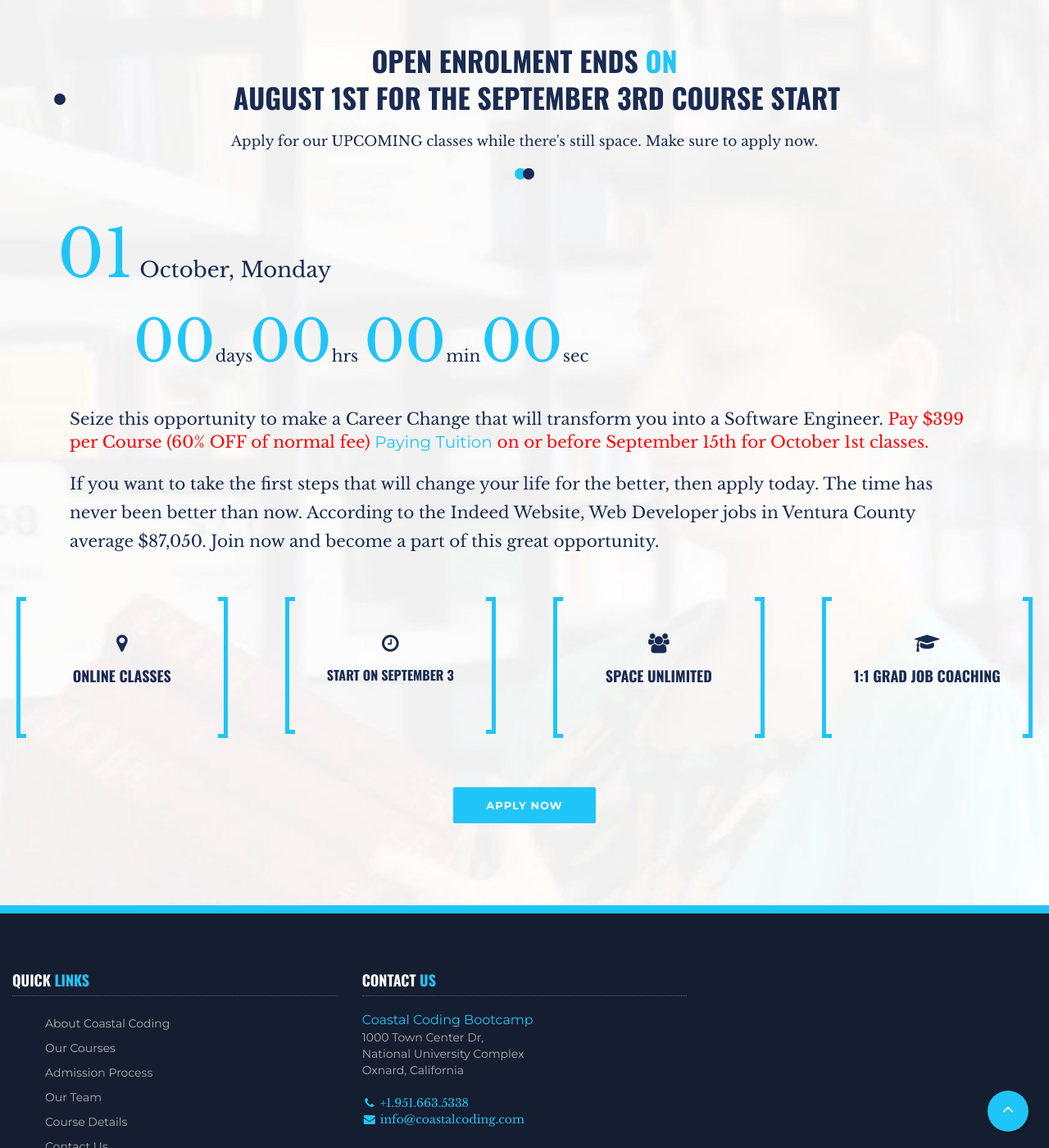
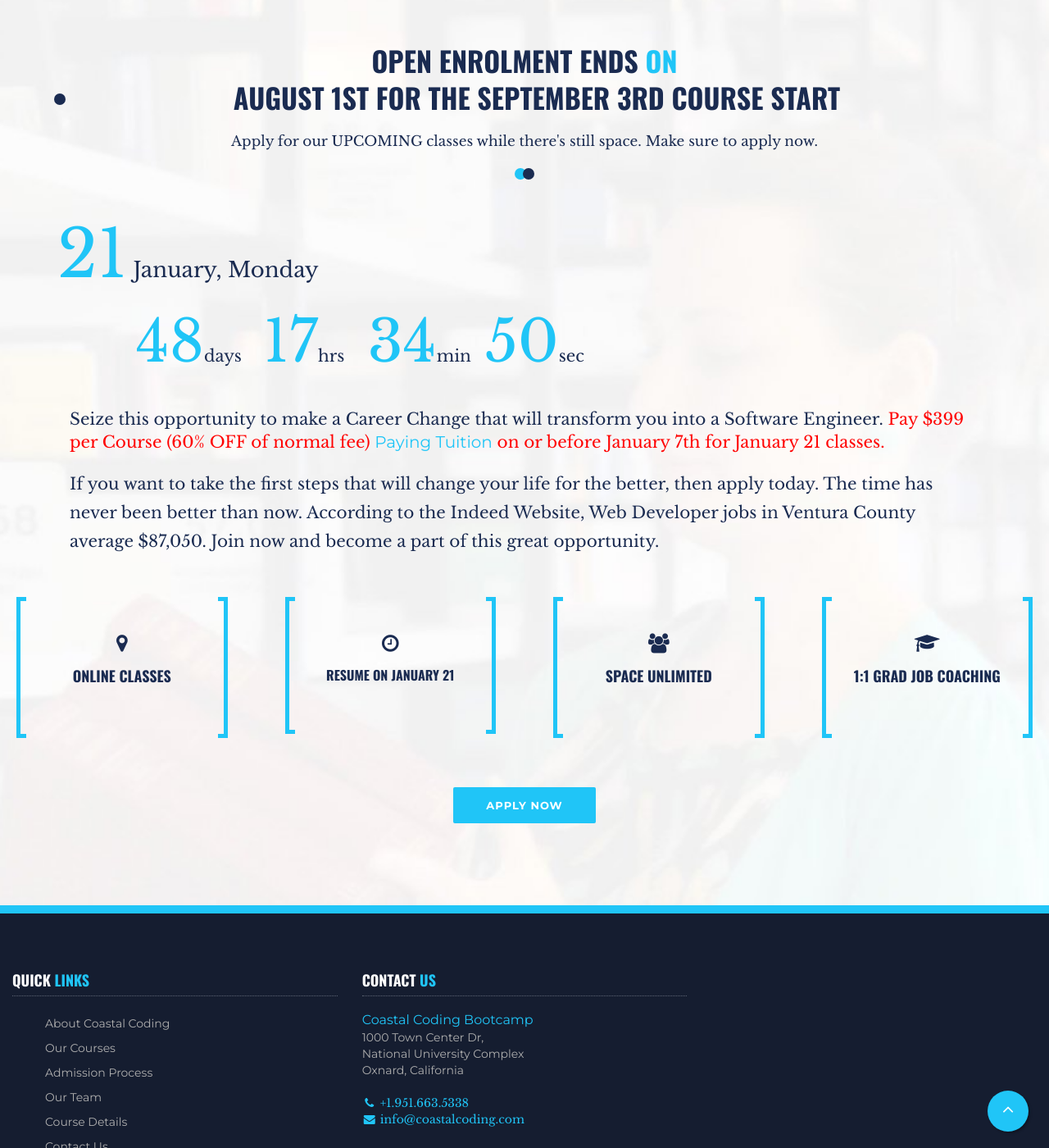
Before and after one commit to pfuzane1/Coastal-Coding, a Jekyll site: the page built from index.html, in a window 1280 px wide and 1400 px high, scrolled down 3923 px. Shown: the whole window at 82% size. Built offline with Jekyll 4.4.1, drawn with Linux system fonts in a browser that asks for light colours.

Commit message:
January Start date

```diff
--- a/index.html
+++ b/index.html
@@ -297,12 +297,12 @@ layout: default
             <div class="row">
                 <div class="col-sm-5">
                     <div class="next-event">
-                        <span class="event-date">01</span> October, Monday
+                        <span class="event-date">21</span> January, Monday
                     </div>
                 </div>
             </div>
                 <div class="col-sm-7">
-                    <ul class="timer" data-date="2018/10/01 00:00:00">           <!-- Put event Date in YYYY/MM/DD hh:mm:ss format -->
+                    <ul class="timer" data-date="2019/01/21 00:00:00">           <!-- Put event Date in YYYY/MM/DD hh:mm:ss format -->
                         <li><span class="days">0</span>days</li>
                         <li><span class="hours">0</span>hrs</li>
                         <li><span class="minutes">00</span>min</li>
@@ -313,7 +313,7 @@ layout: default
                 <div class="col-sm-12 mt-20">
                     <div class="event-details">
                    	    <p class="lead">Seize this opportunity to make a Career Change that will transform you into a Software Engineer.
-               			 <span class="savemoney">Pay $399 per Course (60% OFF of normal fee) <a href="admission-process.html">Paying Tuition</a> on or before September 15th for October 1st classes.</span></p>
+               			 <span class="savemoney">Pay $399 per Course (60% OFF of normal fee) <a href="admission-process.html">Paying Tuition</a> on or before January 7th for January 21 classes.</span></p>
                         <p>If you want to take the first steps that will change your life for the better, then apply today. The time has never been better than now.
                         According to the Indeed Website, Web Developer jobs in Ventura County average $87,050.
                         Join now and become a part of this great opportunity.</p>
@@ -338,7 +338,7 @@ layout: default
                             <i class="fa fa-clock-o" aria-hidden="true"></i>
                         </div>
                         <div class="icon-box-content">
-                            <h6 class="heading">Start on September 3</h6>
+                            <h6 class="heading">Resume on January 21</h6>
                         </div>
                     </div>
                 </div>
```
Also changed, not shown: 1 other file.
